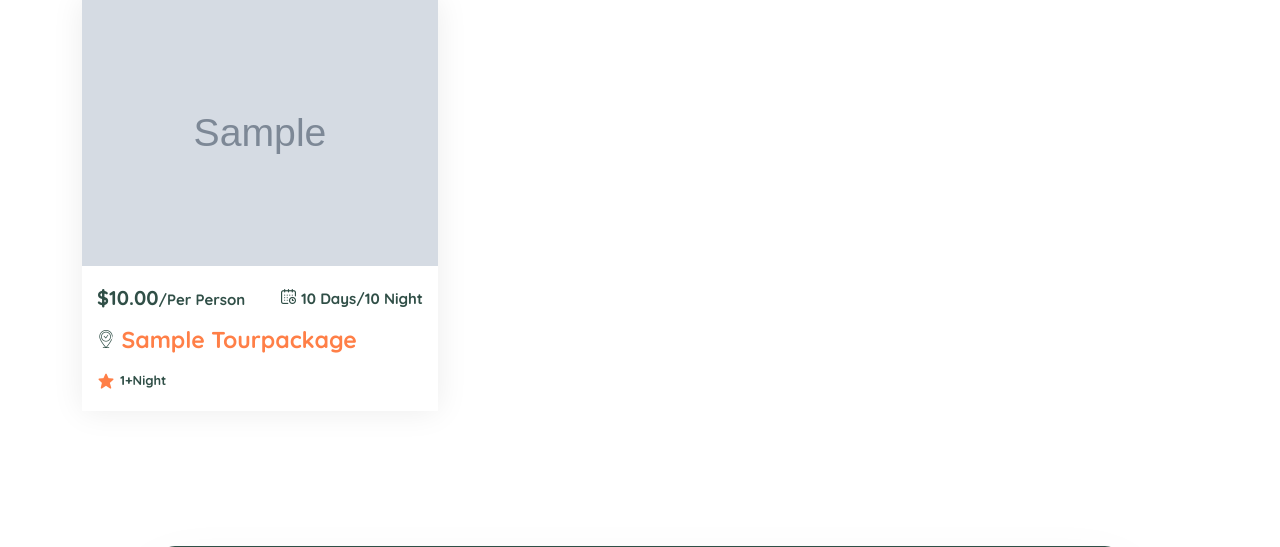
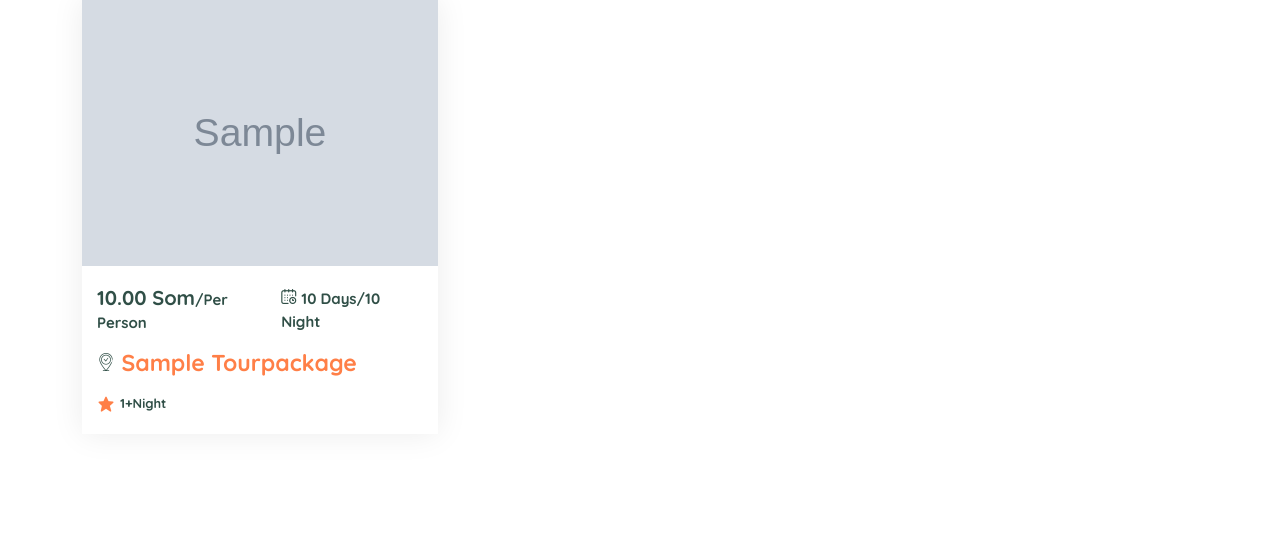
Before and after one commit to temirovv/travel-company, a Django app: template templates/index.html in a window 1280 px wide. Shown: the part 1142-1689 px from the top of the page. Run offline with Django 5.2, Linux system fonts and the light colour scheme; the template is opened without the code that fills it: values that come from a table or form of the project are taken from there, others are empty; tables that the repository leaves empty hold one stand-in row (values such as "Sample post"); grey boxes marked "Sample" are stand-in pictures; parts of the project's set-up code (start-up, migrations or seed data) failed here and were passed over; some libraries are stand-ins or nearby versions; some web fonts are replaced.

Commit message:
templates fixed

```diff
--- a/templates/index.html
+++ b/templates/index.html
@@ -361,7 +361,7 @@
                         </div>
                         <div class="package-details">
                             <div class="package-info">
-                                <h5><span>${{ package.price }}</span>/{% trans "Per Person" %}</h5>
+                                <h5><span>{{ package.price }} Som</span>/{% trans "Per Person" %}</h5>
                                 <h5><i class="flaticon-calendar"></i>{{ package.duration }} {% trans "Days" %}/{{ package.duration }} {% trans "Night" %}</h5>
                             </div>
                             <h3><i class="flaticon-arrival"></i>
--- a/templates/package-details.html
+++ b/templates/package-details.html
@@ -615,7 +615,7 @@
                                                     <h3><i class="flaticon-arrival"></i>
                                                         <a href="{% url 'package_detail' related_package.slug %}">{{ related_package.title }}</a>
                                                     </h3>
-                                                    <h5><span>{{ related_package.price }} {% trans "So'm" %}</span>/ {% trans "Per Person" %}</h5>
+                                                    <h5><span>{{ related_package.price }} {% trans "Som" %}</span>/ {% trans "Per Person" %}</h5>
                                                 </div>
                                             </li>
                                         {% endfor %}
```
